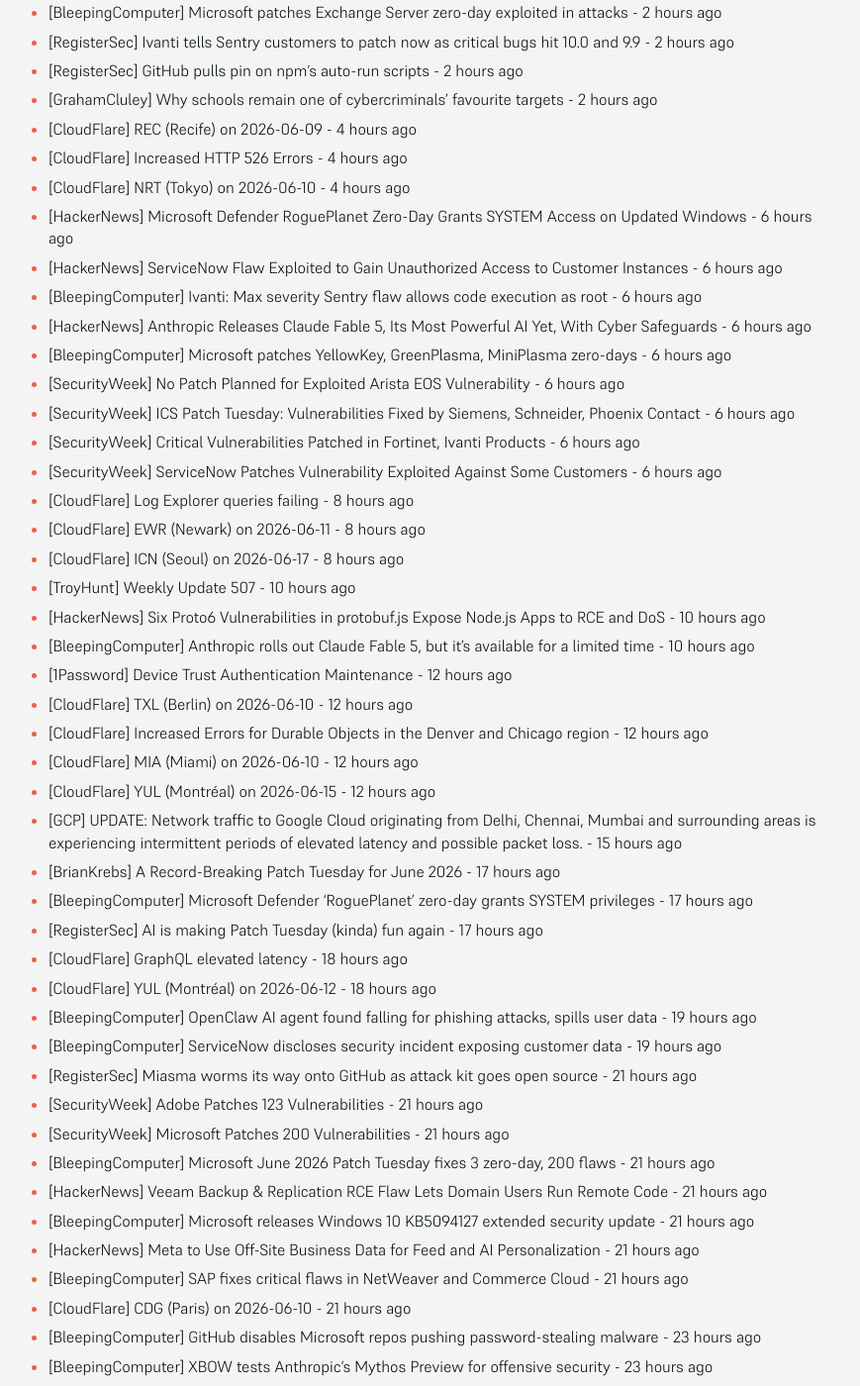
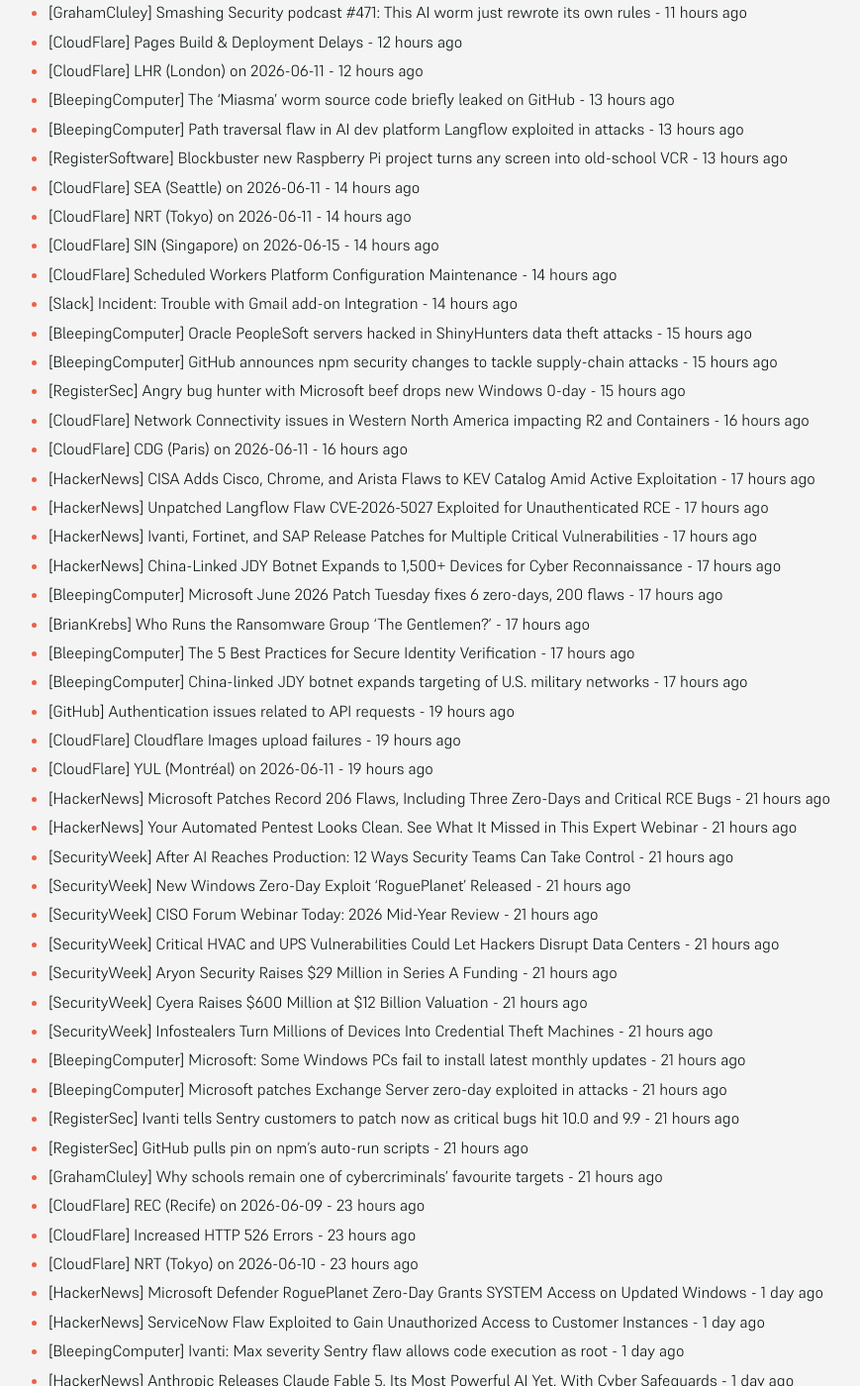
Before and after one commit to SecOpsNews/news, a Jekyll site: the page built from index.md, in a window 1280 px wide and 1400 px high, scrolled down 655 px. Shown: the whole window at 99% size, without its empty margins (215-1084 px from the left). Built offline with Jekyll 4.4.1, drawn with Linux system fonts in a browser that asks for light colours; some of the changed text lies outside the part shown.

Commit message:
New Feed

```diff
--- a/index.md
+++ b/index.md
@@ -9,70 +9,107 @@ description: Latest Updates
 
 <!-- SecOps start -->
 
-- [GitHub] Authentication issues related to API requests - 41 minutes ago
-- [CloudFlare] Cloudflare Images upload failures - 41 minutes ago
-- [CloudFlare] YUL (Montréal) on 2026-06-11 - 41 minutes ago
-- [HackerNews] Microsoft Patches Record 206 Flaws, Including Three Zero-Days and Critical RCE Bugs - 2 hours ago
-- [HackerNews] Your Automated Pentest Looks Clean. See What It Missed in This Expert Webinar - 2 hours ago
-- [SecurityWeek] After AI Reaches Production: 12 Ways Security Teams Can Take Control - 2 hours ago
-- [SecurityWeek] New Windows Zero-Day Exploit ‘RoguePlanet’ Released - 2 hours ago
-- [SecurityWeek] CISO Forum Webinar Today: 2026 Mid-Year Review - 2 hours ago
-- [SecurityWeek] Critical HVAC and UPS Vulnerabilities Could Let Hackers Disrupt Data Centers - 2 hours ago
-- [SecurityWeek] Aryon Security Raises $29 Million in Series A Funding - 2 hours ago
-- [SecurityWeek] Cyera Raises $600 Million at $12 Billion Valuation - 2 hours ago
-- [SecurityWeek] Infostealers Turn Millions of Devices Into Credential Theft Machines - 2 hours ago
-- [BleepingComputer] Microsoft: Some Windows PCs fail to install latest monthly updates - 2 hours ago
-- [BleepingComputer] Microsoft patches Exchange Server zero-day exploited in attacks - 2 hours ago
-- [RegisterSec] Ivanti tells Sentry customers to patch now as critical bugs hit 10.0 and 9.9 - 2 hours ago
-- [RegisterSec] GitHub pulls pin on npm's auto-run scripts - 2 hours ago
-- [GrahamCluley] Why schools remain one of cybercriminals’ favourite targets - 2 hours ago
-- [CloudFlare] REC (Recife) on 2026-06-09 - 4 hours ago
-- [CloudFlare] Increased HTTP 526 Errors - 4 hours ago
-- [CloudFlare] NRT (Tokyo) on 2026-06-10 - 4 hours ago
-- [HackerNews] Microsoft Defender RoguePlanet Zero-Day Grants SYSTEM Access on Updated Windows - 6 hours ago
-- [HackerNews] ServiceNow Flaw Exploited to Gain Unauthorized Access to Customer Instances - 6 hours ago
-- [BleepingComputer] Ivanti: Max severity Sentry flaw allows code execution as root - 6 hours ago
-- [HackerNews] Anthropic Releases Claude Fable 5, Its Most Powerful AI Yet, With Cyber Safeguards - 6 hours ago
-- [BleepingComputer] Microsoft patches YellowKey, GreenPlasma, MiniPlasma zero-days - 6 hours ago
-- [SecurityWeek] No Patch Planned for Exploited Arista EOS Vulnerability - 6 hours ago
-- [SecurityWeek] ICS Patch Tuesday: Vulnerabilities Fixed by Siemens, Schneider, Phoenix Contact - 6 hours ago
-- [SecurityWeek] Critical Vulnerabilities Patched in Fortinet, Ivanti Products - 6 hours ago
-- [SecurityWeek] ServiceNow Patches Vulnerability Exploited Against Some Customers - 6 hours ago
-- [CloudFlare] Log Explorer queries failing - 8 hours ago
-- [CloudFlare] EWR (Newark) on 2026-06-11 - 8 hours ago
-- [CloudFlare] ICN (Seoul) on 2026-06-17 - 8 hours ago
-- [TroyHunt] Weekly Update 507 - 10 hours ago
-- [HackerNews] Six Proto6 Vulnerabilities in protobuf.js Expose Node.js Apps to RCE and DoS - 10 hours ago
-- [BleepingComputer] Anthropic rolls out Claude Fable 5, but it's available for a limited time - 10 hours ago
-- [1Password] Device Trust Authentication Maintenance - 12 hours ago
-- [CloudFlare] TXL (Berlin) on 2026-06-10 - 12 hours ago
-- [CloudFlare] Increased Errors for Durable Objects in the Denver and Chicago region - 12 hours ago
-- [CloudFlare] MIA (Miami) on 2026-06-10 - 12 hours ago
-- [CloudFlare] YUL (Montréal) on 2026-06-15 - 12 hours ago
-- [GCP] UPDATE: Network traffic to Google Cloud originating from Delhi, Chennai, Mumbai and surrounding areas is experiencing intermittent periods of elevated latency and possible packet loss. - 15 hours ago
-- [BrianKrebs] A Record-Breaking Patch Tuesday for June 2026 - 17 hours ago
-- [BleepingComputer] Microsoft Defender 'RoguePlanet' zero-day grants SYSTEM privileges - 17 hours ago
-- [RegisterSec] AI is making Patch Tuesday (kinda) fun again - 17 hours ago
-- [CloudFlare] GraphQL elevated latency - 18 hours ago
-- [CloudFlare] YUL (Montréal) on 2026-06-12 - 18 hours ago
-- [BleepingComputer] OpenClaw AI agent found falling for phishing attacks, spills user data - 19 hours ago
-- [BleepingComputer] ServiceNow discloses security incident exposing customer data - 19 hours ago
-- [RegisterSec] Miasma worms its way onto GitHub as attack kit goes open source - 21 hours ago
-- [SecurityWeek] Adobe Patches 123 Vulnerabilities - 21 hours ago
-- [SecurityWeek] Microsoft Patches 200 Vulnerabilities - 21 hours ago
-- [BleepingComputer] Microsoft June 2026 Patch Tuesday fixes 3 zero-day, 200 flaws - 21 hours ago
-- [HackerNews] Veeam Backup & Replication RCE Flaw Lets Domain Users Run Remote Code - 21 hours ago
-- [BleepingComputer] Microsoft releases Windows 10 KB5094127 extended security update - 21 hours ago
-- [HackerNews] Meta to Use Off-Site Business Data for Feed and AI Personalization - 21 hours ago
-- [BleepingComputer] SAP fixes critical flaws in NetWeaver and Commerce Cloud - 21 hours ago
-- [CloudFlare] CDG (Paris) on 2026-06-10 - 21 hours ago
-- [BleepingComputer] GitHub disables Microsoft repos pushing password-stealing malware - 23 hours ago
-- [BleepingComputer] XBOW tests Anthropic's Mythos Preview for offensive security - 23 hours ago
-- [BleepingComputer] Windows 11 KB5094126 & KB5093998 cumulative updates released - 23 hours ago
-- [SecurityWeek] OpenSSL Patches High-Severity Vulnerability Found With AI - 23 hours ago
-- [SecurityWeek] Anthropic Launches Claude Fable 5: Mythos-Class AI With Cybersecurity Guardrails - 23 hours ago
-- [HackerNews] Microsoft Restores Some GitHub Repos, Keeps Others Offline as Miasma Probe Continues - 23 hours ago
-- [RegisterSec] Apple’s iOS 27 goes all agentic on compromised passwords, promises to change them with one tap - 23 hours ago
+- [CloudFlare] EWR (Newark) on 2026-06-15 - 1 hour ago
+- [CloudFlare] AUS (Austin) on 2026-06-15 - 1 hour ago
+- [SecurityWeek] Microsoft Patches Exploited Exchange Server Vulnerability - 2 hours ago
+- [HackerNews] GitHub to Disable npm Install Scripts by Default to Stop Supply Chain Attacks - 2 hours ago
+- [BleepingComputer] Max severity Ivanti Sentry vulnerability now exploited in attacks - 2 hours ago
+- [BleepingComputer] Nottingham University data breach affects over 450,000 students - 2 hours ago
+- [RegisterSec] Every employee’s password was stored in a single Excel file - 2 hours ago
+- [CloudFlare] TXL (Berlin) on 2026-06-11 - 6 hours ago
+- [CloudFlare] Title: Network issues in Saskatoon and Calgary - 6 hours ago
+- [RegisterSec] Chinese agents caught rebuilding botnets and stirring the pot on AI datacenter debate - 7 hours ago
+- [CloudFlare] MAD (Madrid) on 2026-06-10 - 10 hours ago
+- [CloudFlare] Image Resizing on R2 issues - 10 hours ago
+- [HIBP] University of Nottingham - 454,635 breached accounts - 11 hours ago
+- [GrahamCluley] Smashing Security podcast #471: This AI worm just rewrote its own rules - 11 hours ago
+- [CloudFlare] Pages Build & Deployment Delays - 12 hours ago
+- [CloudFlare] LHR (London) on 2026-06-11 - 12 hours ago
+- [BleepingComputer] The ‘Miasma’ worm source code briefly leaked on GitHub - 13 hours ago
+- [BleepingComputer] Path traversal flaw in AI dev platform Langflow exploited in attacks - 13 hours ago
+- [RegisterSoftware] Blockbuster new Raspberry Pi project turns any screen into old-school VCR - 13 hours ago
+- [CloudFlare] SEA (Seattle) on 2026-06-11 - 14 hours ago
+- [CloudFlare] NRT (Tokyo) on 2026-06-11 - 14 hours ago
+- [CloudFlare] SIN (Singapore) on 2026-06-15 - 14 hours ago
+- [CloudFlare] Scheduled Workers Platform Configuration Maintenance - 14 hours ago
+- [Slack] Incident: Trouble with Gmail add-on Integration - 14 hours ago
+- [BleepingComputer] Oracle PeopleSoft servers hacked in ShinyHunters data theft attacks - 15 hours ago
+- [BleepingComputer] GitHub announces npm security changes to tackle supply-chain attacks - 15 hours ago
+- [RegisterSec] Angry bug hunter with Microsoft beef drops new Windows 0-day - 15 hours ago
+- [CloudFlare] Network Connectivity issues in Western North America impacting R2 and Containers - 16 hours ago
+- [CloudFlare] CDG (Paris) on 2026-06-11 - 16 hours ago
+- [HackerNews] CISA Adds Cisco, Chrome, and Arista Flaws to KEV Catalog Amid Active Exploitation - 17 hours ago
+- [HackerNews] Unpatched Langflow Flaw CVE-2026-5027 Exploited for Unauthenticated RCE - 17 hours ago
+- [HackerNews] Ivanti, Fortinet, and SAP Release Patches for Multiple Critical Vulnerabilities - 17 hours ago
+- [HackerNews] China-Linked JDY Botnet Expands to 1,500+ Devices for Cyber Reconnaissance - 17 hours ago
+- [BleepingComputer] Microsoft June 2026 Patch Tuesday fixes 6 zero-days, 200 flaws - 17 hours ago
+- [BrianKrebs] Who Runs the Ransomware Group ‘The Gentlemen?’ - 17 hours ago
+- [BleepingComputer] The 5 Best Practices for Secure Identity Verification - 17 hours ago
+- [BleepingComputer] China-linked JDY botnet expands targeting of U.S. military networks - 17 hours ago
+- [GitHub] Authentication issues related to API requests - 19 hours ago
+- [CloudFlare] Cloudflare Images upload failures - 19 hours ago
+- [CloudFlare] YUL (Montréal) on 2026-06-11 - 19 hours ago
+- [HackerNews] Microsoft Patches Record 206 Flaws, Including Three Zero-Days and Critical RCE Bugs - 21 hours ago
+- [HackerNews] Your Automated Pentest Looks Clean. See What It Missed in This Expert Webinar - 21 hours ago
+- [SecurityWeek] After AI Reaches Production: 12 Ways Security Teams Can Take Control - 21 hours ago
+- [SecurityWeek] New Windows Zero-Day Exploit ‘RoguePlanet’ Released - 21 hours ago
+- [SecurityWeek] CISO Forum Webinar Today: 2026 Mid-Year Review - 21 hours ago
+- [SecurityWeek] Critical HVAC and UPS Vulnerabilities Could Let Hackers Disrupt Data Centers - 21 hours ago
+- [SecurityWeek] Aryon Security Raises $29 Million in Series A Funding - 21 hours ago
+- [SecurityWeek] Cyera Raises $600 Million at $12 Billion Valuation - 21 hours ago
+- [SecurityWeek] Infostealers Turn Millions of Devices Into Credential Theft Machines - 21 hours ago
+- [BleepingComputer] Microsoft: Some Windows PCs fail to install latest monthly updates - 21 hours ago
+- [BleepingComputer] Microsoft patches Exchange Server zero-day exploited in attacks - 21 hours ago
+- [RegisterSec] Ivanti tells Sentry customers to patch now as critical bugs hit 10.0 and 9.9 - 21 hours ago
+- [RegisterSec] GitHub pulls pin on npm's auto-run scripts - 21 hours ago
+- [GrahamCluley] Why schools remain one of cybercriminals’ favourite targets - 21 hours ago
+- [CloudFlare] REC (Recife) on 2026-06-09 - 23 hours ago
+- [CloudFlare] Increased HTTP 526 Errors - 23 hours ago
+- [CloudFlare] NRT (Tokyo) on 2026-06-10 - 23 hours ago
+- [HackerNews] Microsoft Defender RoguePlanet Zero-Day Grants SYSTEM Access on Updated Windows - 1 day ago
+- [HackerNews] ServiceNow Flaw Exploited to Gain Unauthorized Access to Customer Instances - 1 day ago
+- [BleepingComputer] Ivanti: Max severity Sentry flaw allows code execution as root - 1 day ago
+- [HackerNews] Anthropic Releases Claude Fable 5, Its Most Powerful AI Yet, With Cyber Safeguards - 1 day ago
+- [BleepingComputer] Microsoft patches YellowKey, GreenPlasma, MiniPlasma zero-days - 1 day ago
+- [SecurityWeek] No Patch Planned for Exploited Arista EOS Vulnerability - 1 day ago
+- [SecurityWeek] ICS Patch Tuesday: Vulnerabilities Fixed by Siemens, Schneider, Phoenix Contact - 1 day ago
+- [SecurityWeek] Critical Vulnerabilities Patched in Fortinet, Ivanti Products - 1 day ago
+- [SecurityWeek] ServiceNow Patches Vulnerability Exploited Against Some Customers - 1 day ago
+- [CloudFlare] Log Explorer queries failing - 1 day ago
+- [CloudFlare] EWR (Newark) on 2026-06-11 - 1 day ago
+- [CloudFlare] ICN (Seoul) on 2026-06-17 - 1 day ago
+- [TroyHunt] Weekly Update 507 - 1 day ago
+- [HackerNews] Six Proto6 Vulnerabilities in protobuf.js Expose Node.js Apps to RCE and DoS - 1 day ago
+- [BleepingComputer] Anthropic rolls out Claude Fable 5, but it's available for a limited time - 1 day ago
+- [1Password] Device Trust Authentication Maintenance - 1 day ago
+- [CloudFlare] TXL (Berlin) on 2026-06-10 - 1 day ago
+- [CloudFlare] Increased Errors for Durable Objects in the Denver and Chicago region - 1 day ago
+- [CloudFlare] MIA (Miami) on 2026-06-10 - 1 day ago
+- [CloudFlare] YUL (Montréal) on 2026-06-15 - 1 day ago
+- [GCP] UPDATE: Network traffic to Google Cloud originating from Delhi, Chennai, Mumbai and surrounding areas is experiencing intermittent periods of elevated latency and possible packet loss. - 1 day ago
+- [BrianKrebs] A Record-Breaking Patch Tuesday for June 2026 - 1 day ago
+- [BleepingComputer] Microsoft Defender 'RoguePlanet' zero-day grants SYSTEM privileges - 1 day ago
+- [RegisterSec] AI is making Patch Tuesday (kinda) fun again - 1 day ago
+- [CloudFlare] GraphQL elevated latency - 1 day ago
+- [CloudFlare] YUL (Montréal) on 2026-06-12 - 1 day ago
+- [BleepingComputer] OpenClaw AI agent found falling for phishing attacks, spills user data - 1 day ago
+- [BleepingComputer] ServiceNow discloses security incident exposing customer data - 1 day ago
+- [RegisterSec] Miasma worms its way onto GitHub as attack kit goes open source - 1 day ago
+- [SecurityWeek] Adobe Patches 123 Vulnerabilities - 1 day ago
+- [SecurityWeek] Microsoft Patches 200 Vulnerabilities - 1 day ago
+- [BleepingComputer] Microsoft June 2026 Patch Tuesday fixes 3 zero-day, 200 flaws - 1 day ago
+- [HackerNews] Veeam Backup & Replication RCE Flaw Lets Domain Users Run Remote Code - 1 day ago
+- [BleepingComputer] Microsoft releases Windows 10 KB5094127 extended security update - 1 day ago
+- [HackerNews] Meta to Use Off-Site Business Data for Feed and AI Personalization - 1 day ago
+- [BleepingComputer] SAP fixes critical flaws in NetWeaver and Commerce Cloud - 1 day ago
+- [CloudFlare] CDG (Paris) on 2026-06-10 - 1 day ago
+- [BleepingComputer] GitHub disables Microsoft repos pushing password-stealing malware - 1 day ago
+- [BleepingComputer] XBOW tests Anthropic's Mythos Preview for offensive security - 1 day ago
+- [BleepingComputer] Windows 11 KB5094126 & KB5093998 cumulative updates released - 1 day ago
+- [SecurityWeek] OpenSSL Patches High-Severity Vulnerability Found With AI - 1 day ago
+- [SecurityWeek] Anthropic Launches Claude Fable 5: Mythos-Class AI With Cybersecurity Guardrails - 1 day ago
+- [HackerNews] Microsoft Restores Some GitHub Repos, Keeps Others Offline as Miasma Probe Continues - 1 day ago
+- [RegisterSec] Apple’s iOS 27 goes all agentic on compromised passwords, promises to change them with one tap - 1 day ago
 - [CloudFlare] Hyperdrive and KV API errors - 1 day ago
 - [Slack] Incident: Trouble adding multiple users to channels - 1 day ago
 - [CloudFlare] LIS (Lisbon) on 2026-06-11 - 1 day ago
@@ -101,51 +138,18 @@ description: Latest Updates
 - [CloudFlare] Cloudflare Workers and Pages build delays - 1 day ago
 - [CloudFlare] MAD (Madrid) on 2026-06-10 - 1 day ago
 - [CloudFlare] LHR (London) on 2026-06-11 - 1 day ago
-- [BleepingComputer] Google patches new Chrome zero-day flaw exploited in the wild - 1 day ago
-- [BleepingComputer] CISA gives feds 3 days to patch Check Point VPN bug exploited as zero-day - 1 day ago
-- [SecurityWeek] Google Patches 5th Chrome Zero-Day Exploited in 2026 - 1 day ago
-- [HackerNews] LiteLLM Flaw CVE-2026-42271 Exploited in the Wild, Chains to Unauthenticated RCE - 1 day ago
-- [RegisterSec] Qilin NHS breach tally grows as Essex trust confirms stolen records - 1 day ago
-- [CloudFlare] Network Performance Issues in Dubai - 1 day ago
-- [CloudFlare] EWR (Newark) on 2026-06-10 - 1 day ago
-- [CloudFlare] AUS (Austin) on 2026-06-10 - 1 day ago
-- [CloudFlare] SEA (Seattle) on 2026-06-11 - 1 day ago
-- [CloudFlare] SIN (Singapore) on 2026-06-15 - 1 day ago
-- [FullDisclosure] [SYSS-2026-004] SAP NetWeaver SAML XML Signature Wrapping - 1 day ago
-- [FullDisclosure] SEC Consult SA-20260608-0 :: Privilege Escalation via Binary Planting in Genetec-provided RabbitMQ in multiple Genetec products - 1 day ago
-- [CloudFlare] Network Performance Issues in Mexico - 1 day ago
-- [CloudFlare] CDG (Paris) on 2026-06-11 - 1 day ago
-- [CloudFlare] YUL (Montréal) on 2026-06-11 - 1 day ago
-- [CloudFlare] Increased HTTP 500 errors for R2 - 1 day ago
-- [RegisterSec] Norks blast 250+ fake job offers to developers over 6 weeks to try and snarf creds and crypto - 1 day ago
-- [BleepingComputer] NFCShare Android malware spreads via fake banking app updates on GitHub - 1 day ago
-- [CloudFlare] GVA (Geneva) on 2026-06-08 - 1 day ago
-- [CloudFlare] CPT (Cape Town) on 2026-06-09 - 1 day ago
-- [CloudFlare] REC (Recife) on 2026-06-09 - 1 day ago
-- [HackerNews] One-Character Linux Kernel Flaw Enables Local Root Access, Exploits Now Public - 1 day ago
-- [BleepingComputer] New Shai-Hulud attack trojanizes 19 science-focused PyPI packages - 1 day ago
-- [BleepingComputer] New Apple feature automatically changes your compromised passwords - 1 day ago
-- [BleepingComputer] SoFi confirms third-party data breach at Hong Kong subsidiary - 1 day ago
-- [CloudFlare] NRT (Tokyo) on 2026-06-10 - 1 day ago
-- [CloudFlare] EWR (Newark) on 2026-06-11 - 1 day ago
-- [BleepingComputer] WhatsApp says it disrupted new NSO spyware phishing attacks - 1 day ago
-- [Slack] Incident: Some users unable to sign in - 1 day ago
-- [CloudFlare] Elevated 500 errors on CF1 SaaS Integrations API - 1 day ago
-- [CloudFlare] ICN (Seoul) on 2026-06-17 - 1 day ago
-- [HackerNews] Critical Check Point VPN Flaw Exploited to Bypass Passwords in IKEv1 Setups - 1 day ago
-- [HackerNews] Meta Blocks NSO Group's New WhatsApp Phishing Attack, Files Contempt Order - 1 day ago
-- [SecurityWeek] Everybody Is Vibe Coding But Nobody Told the Security Team - 1 day ago
-- [SecurityWeek] A Security Raises $37 Million for Autonomous Offensive Security Platform - 1 day ago
-- [BleepingComputer] Critical UniFi OS bug lets hackers gain root without authentication - 1 day ago
-- [BleepingComputer] Gogs patches critical zero-day enabling remote code execution - 1 day ago
-- [RegisterSec] Ransomware sends Illinois high school on an early summer vacation - 1 day ago
-- [RegisterSec] Ransomware crims got a month-long head start on Check Point VPN 0-day that now has a fix - 1 day ago
-- [RegisterSoftware] Canonical sends Ubuntu into the AI agent era - 1 day ago
-- [CloudFlare] NRT (Tokyo) on 2026-06-08 - 1 day ago
-- [CloudFlare] Increased HTTP 500 errors for R2 in WEUR region - 1 day ago
-- [CloudFlare] RealtimeKit performance issues - 1 day ago
-- [CloudFlare] GraphQL elevated latency - 1 day ago
-- [CloudFlare] CDG (Paris) on 2026-06-10 - 1 day ago
+- [BleepingComputer] Google patches new Chrome zero-day flaw exploited in the wild - 2 days ago
+- [BleepingComputer] CISA gives feds 3 days to patch Check Point VPN bug exploited as zero-day - 2 days ago
+- [SecurityWeek] Google Patches 5th Chrome Zero-Day Exploited in 2026 - 2 days ago
+- [HackerNews] LiteLLM Flaw CVE-2026-42271 Exploited in the Wild, Chains to Unauthenticated RCE - 2 days ago
+- [RegisterSec] Qilin NHS breach tally grows as Essex trust confirms stolen records - 2 days ago
+- [CloudFlare] Network Performance Issues in Dubai - 2 days ago
+- [CloudFlare] EWR (Newark) on 2026-06-10 - 2 days ago
+- [CloudFlare] AUS (Austin) on 2026-06-10 - 2 days ago
+- [CloudFlare] SEA (Seattle) on 2026-06-11 - 2 days ago
+- [CloudFlare] SIN (Singapore) on 2026-06-15 - 2 days ago
+- [FullDisclosure] [SYSS-2026-004] SAP NetWeaver SAML XML Signature Wrapping - 2 days ago
+- [FullDisclosure] SEC Consult SA-20260608-0 :: Privilege Escalation via Binary Planting in Genetec-provided RabbitMQ in multiple Genetec products - 2 days ago
 
 
 <!-- SecOps end -->
```
